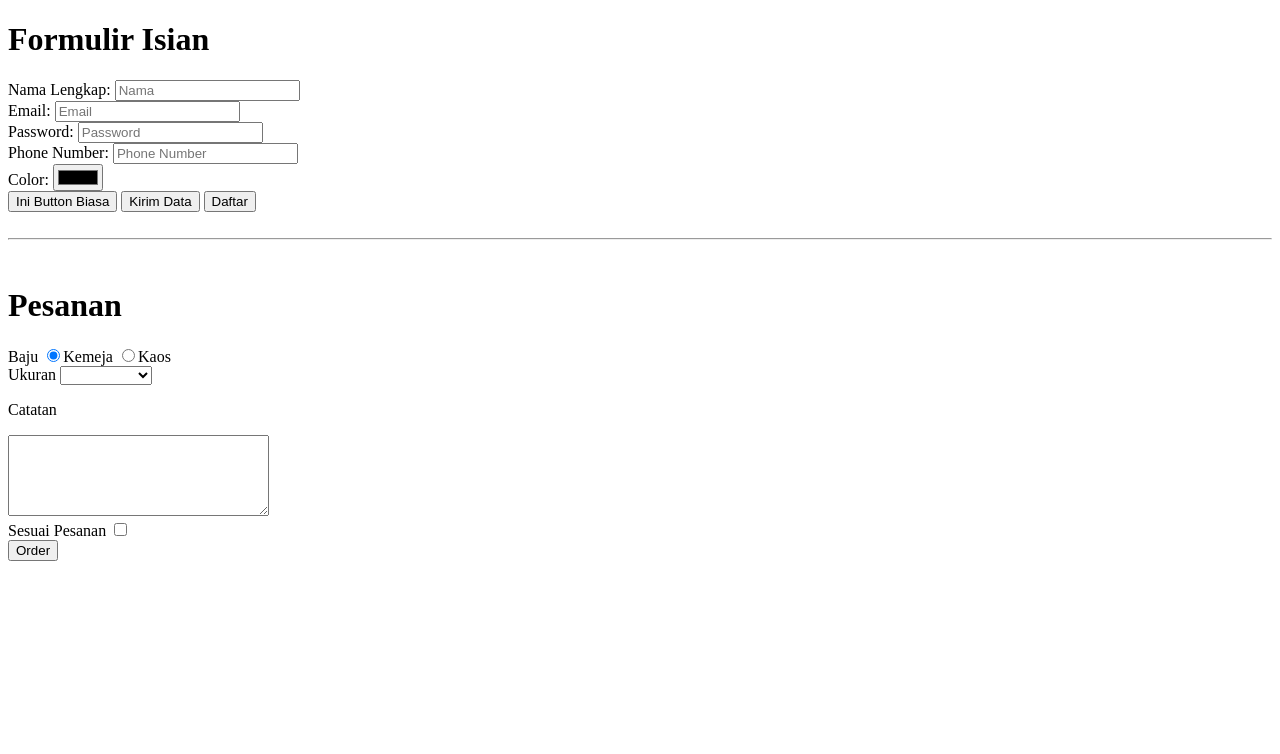
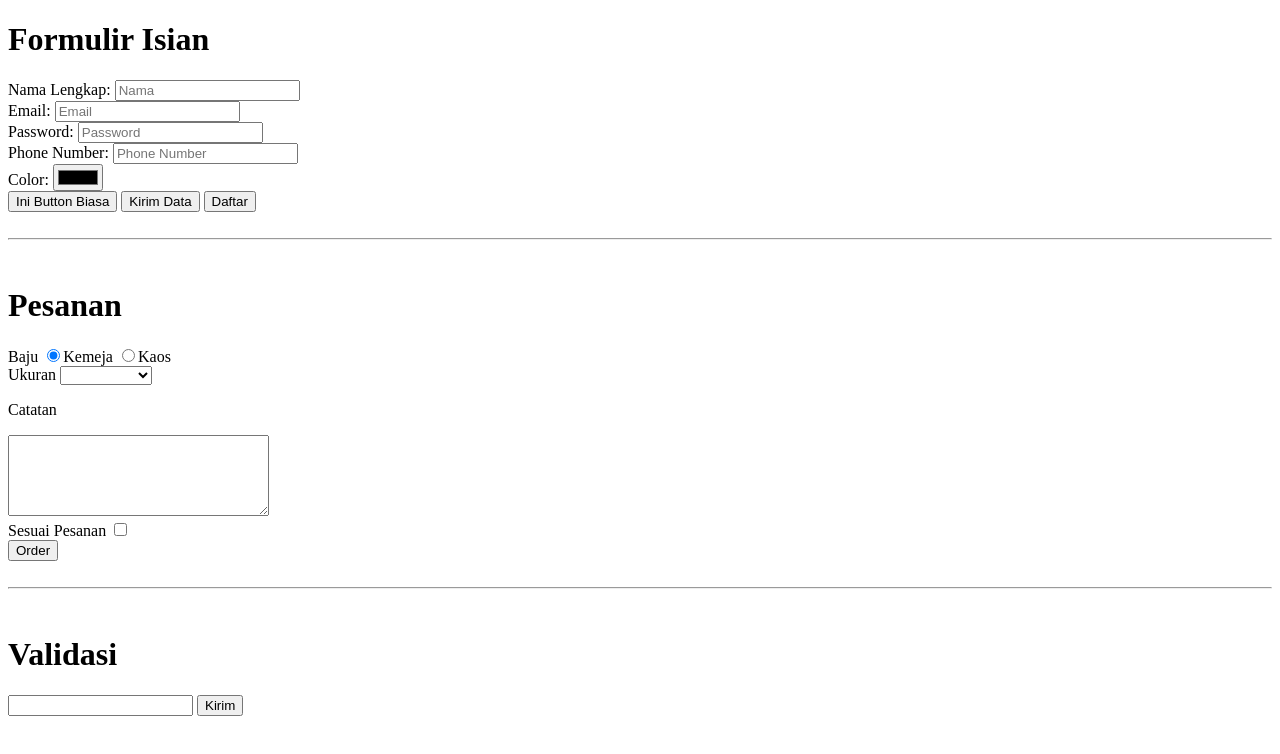
Before and after one commit to derylbaharudin/belajar-web-programming, a plain HTML site: page form.html in a window 1280 px wide. Drawn offline with Linux system fonts and the light colour scheme.

Commit message:
add input validation

```diff
--- a/form.html
+++ b/form.html
@@ -34,7 +34,7 @@
         <button type="submit" value="daftar">Daftar</button>
     </form>
     <br>
-<hr>
+    <hr>
     <br>
     <h1>Pesanan</h1>
     <form action="/order">
@@ -65,5 +65,15 @@
         </div>
         <button type="submit">Order</button>
     </form>
+    <br>
+    <hr>
+    <br>
+    <h1>Validasi</h1>
+    <form action="valid">
+        <div>
+            <input type="text" name="input" id="" required minlength="3">
+            <button type="submit">Kirim</button>
+        </div>
+    </form>
 </body>
 </html>
```
